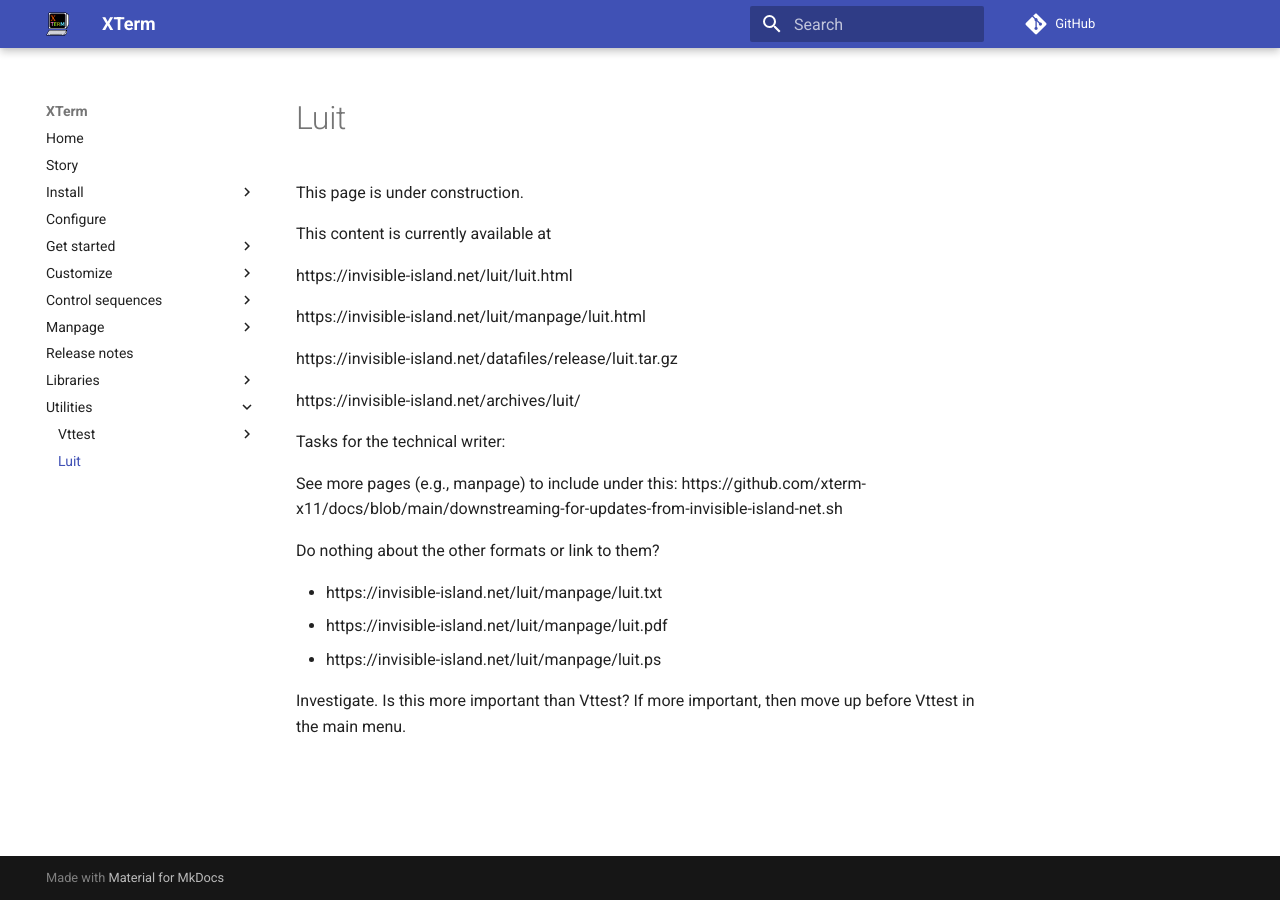
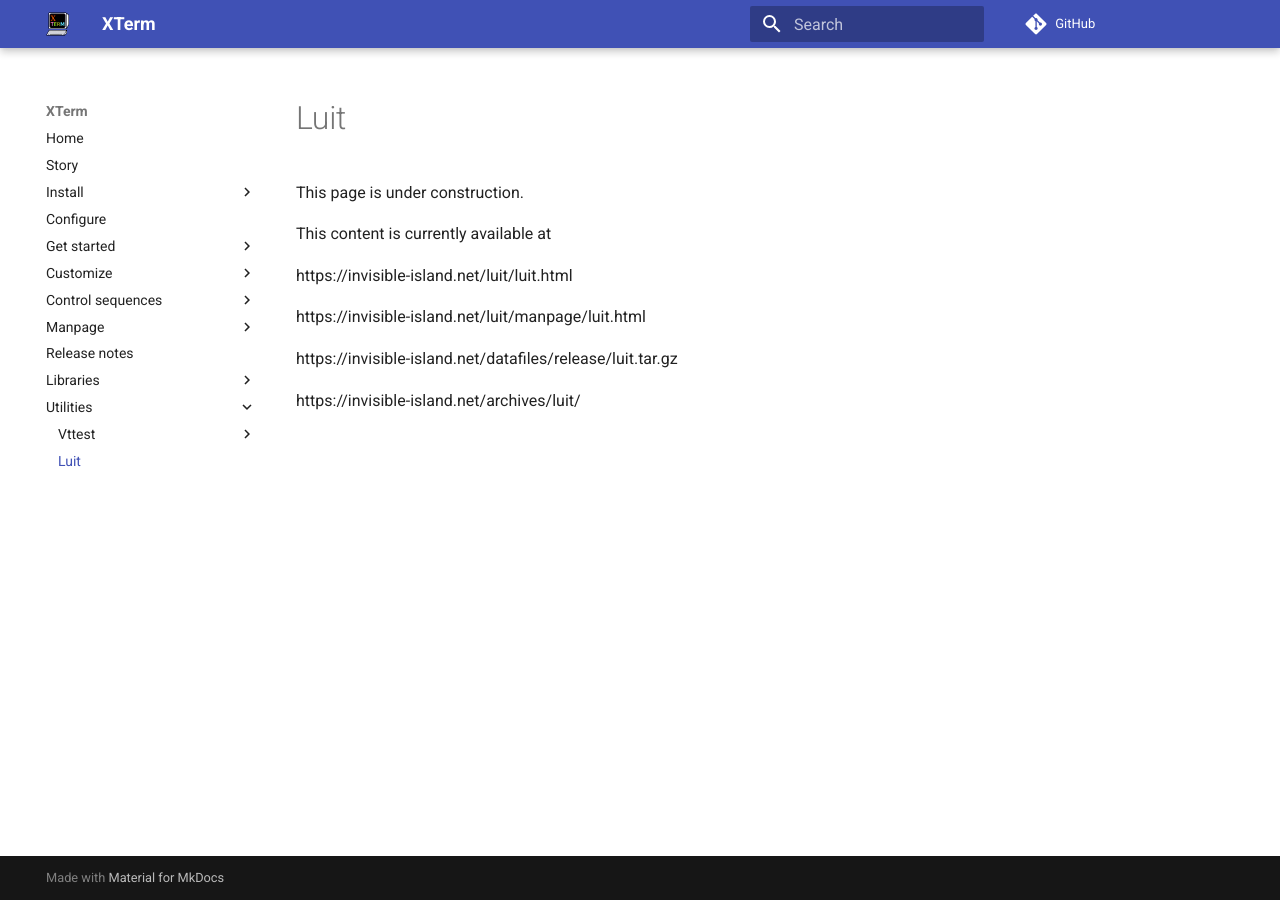
Before and after one commit to xterm-x11/docs, an MkDocs documentation site: the page built from docs/luit.md, in a window 1280 px wide. Built offline with MkDocs 1.6.1 and Material for MkDocs 9.7.7, drawn with Linux system fonts in a browser that asks for light colours; comment, search, counter and statistics services are not loaded.

Commit message:
Update luit.md

```diff
--- a/docs/luit.md
+++ b/docs/luit.md
@@ -11,15 +11,3 @@ https://invisible-island.net/luit/manpage/luit.html
 https://invisible-island.net/datafiles/release/luit.tar.gz
 
 https://invisible-island.net/archives/luit/
-
-Tasks for the technical writer:
-
-See more pages (e.g., manpage) to include under this: https://github.com/xterm-x11/docs/blob/main/downstreaming-for-updates-from-invisible-island-net.sh
-
-Do nothing about the other formats or link to them?
-
-* https://invisible-island.net/luit/manpage/luit.txt
-* https://invisible-island.net/luit/manpage/luit.pdf
-* https://invisible-island.net/luit/manpage/luit.ps
-
-Investigate. Is this more important than Vttest? If more important, then move up before Vttest in the main menu.
```
